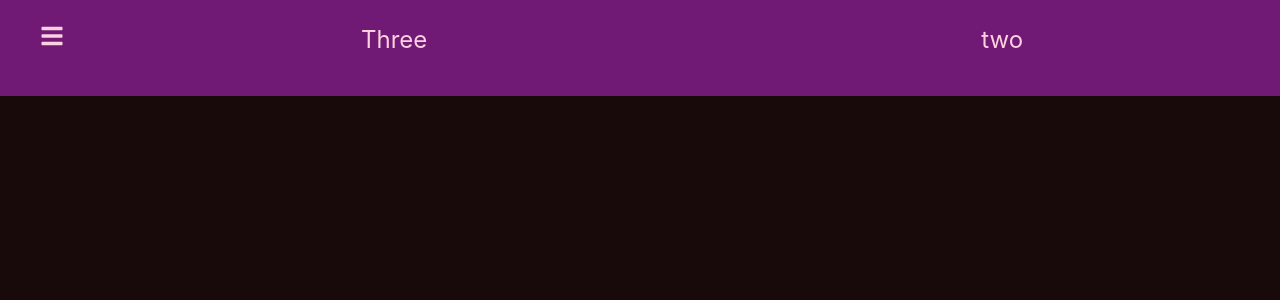
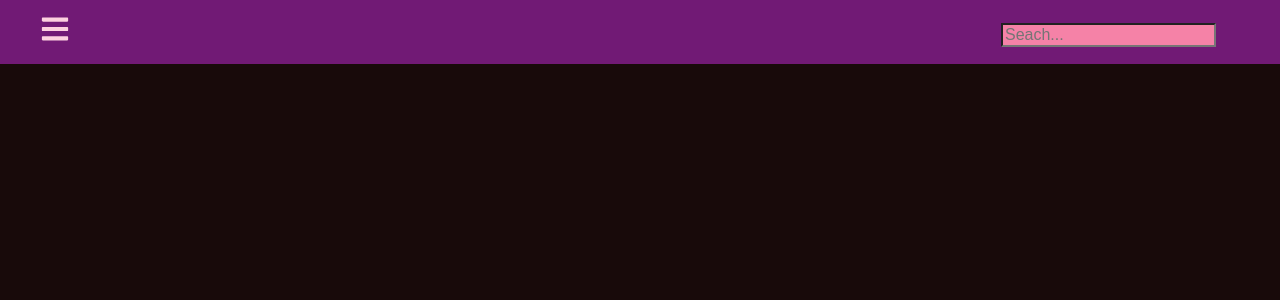
Before and after one commit to AndreLMe/RSS-Feed-Client, a React (Create React App) app in the folder rss-feed-client/: page / in a window 1280 px wide. Shown: the top 300 px of the page. Built offline with nearby package versions, Linux system fonts and the light colour scheme.

Commit message:
Mudanças navBar

```diff
--- a/rss-feed-client/src/components/navbar/index.tsx
+++ b/rss-feed-client/src/components/navbar/index.tsx
@@ -1,4 +1,5 @@
 import React from 'react';
+import SearchBar from '../searchBar';
 import {FaBars} from 'react-icons/fa'
 import './styles.css';
 
@@ -6,9 +7,8 @@ function Navbar(){
     return(
     <nav>
         <li className='navbar-list'>
-            <ul><FaBars className='tabs' /></ul>
-            <ul className='navbar-element'>Three</ul>
-            <ul className='navbar-element'>two</ul>
+            <ul className='navbar-element'><FaBars/></ul>
+            <ul className='navbar-element'><SearchBar/></ul>
         </li>
     </nav>
     );
--- a/rss-feed-client/src/components/navbar/styles.css
+++ b/rss-feed-client/src/components/navbar/styles.css
@@ -1,18 +1,28 @@
 nav{
     background-color: var(--bg-secundary);
-    height: 12vh;
-    box-sizing: border-box;
+    height: 8vh;
     width: 100%;
-    position: fixed;
     font-size: 1.5rem;
 }
 
 .navbar-list{
     display: flex;
+    list-style: none;
     align-items: center;
+    height: 100%;
+    margin: 0;
+    padding: 0;
 }
 
 .navbar-element{
-    margin: auto;
-    background-color: DA0037;
+    width: 100%;
 }
+
+.navbar-element:first-child{
+    font-size: 30px;
+}
+
+.navbar-element:last-child{
+    width: auto;
+    padding-right: 8vh;
+}
--- /dev/null
+++ b/rss-feed-client/src/components/searchBar/index.tsx
@@ -0,0 +1,10 @@
+import React from 'react';
+import './styles.css';
+
+function SearchBar(){
+    return(
+        <input type="text" placeholder="Seach..."/>
+    );
+}
+
+export default SearchBar;
--- /dev/null
+++ b/rss-feed-client/src/components/searchBar/styles.css
@@ -0,0 +1,4 @@
+input{
+    background-color: var(--highlight);
+    font-size: 1rem;
+}
```
